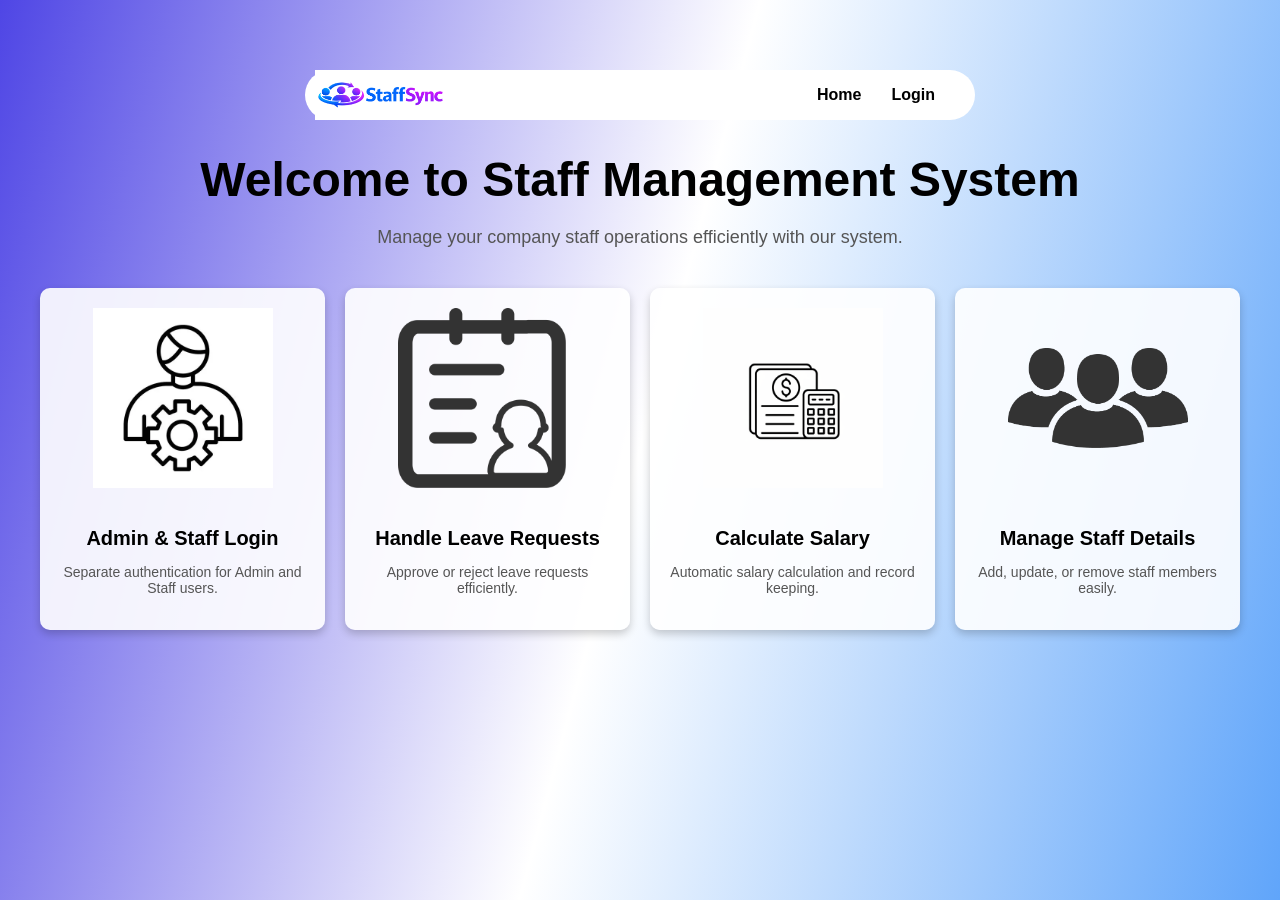
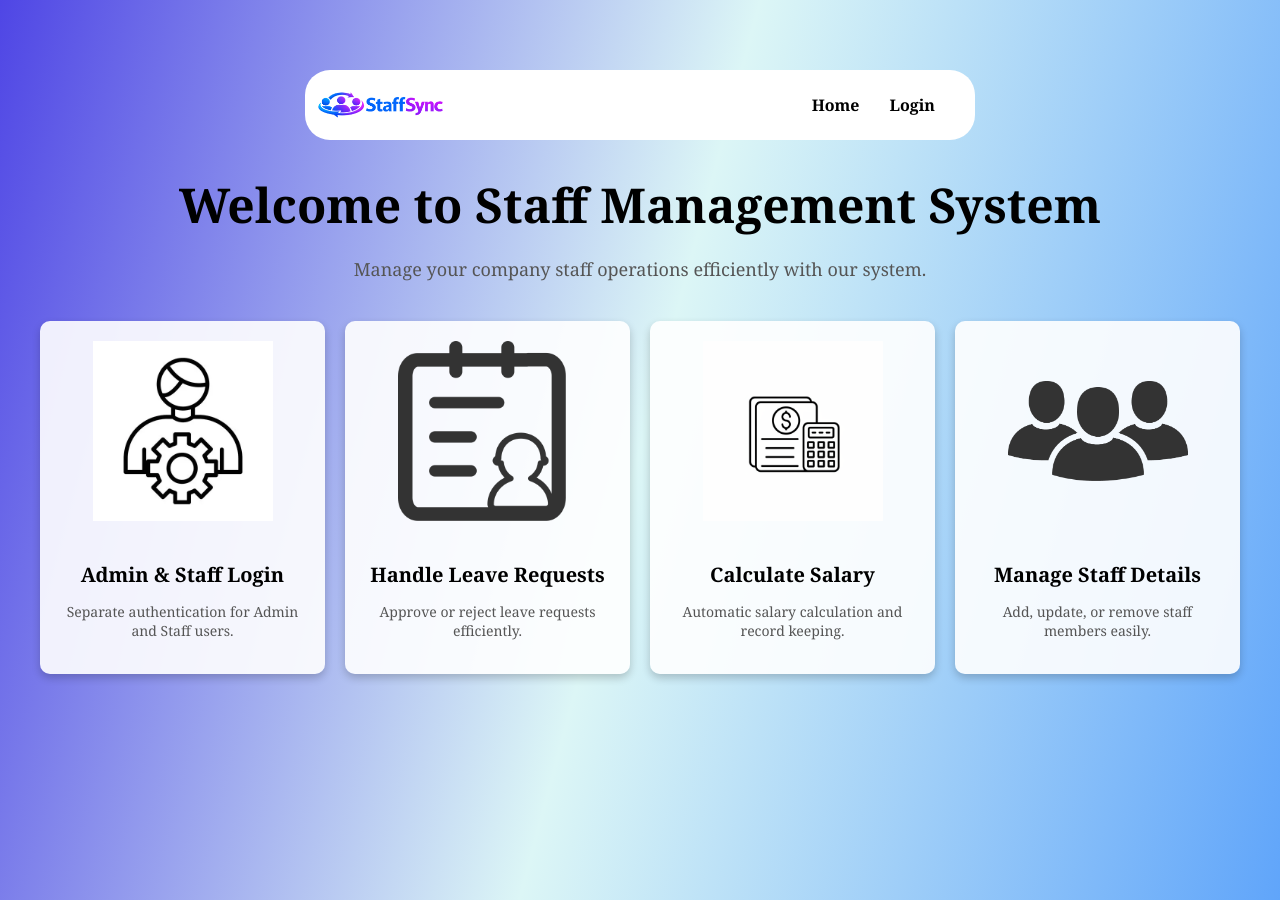
Before and after one commit to BuddhikaSadun/payroll-management, a React (Vite) app in the folder Frontend/: page / in a window 1280 px wide. Built offline with nearby package versions, Linux system fonts and the light colour scheme; the HTML template or start-up script is replaced by a standard one.

Commit message:
main app component changes

```diff
--- a/Frontend/src/App.jsx
+++ b/Frontend/src/App.jsx
@@ -1,5 +1,5 @@
 import Login from "./components/Login.jsx";
-import AdminProfile from "./components/Admin/AdminProfile/AdminProfile.jsx";
+import AdminProfile from "./components/Admin/Dashboard/AdminProfile.jsx";
 import Salary from "./components/Admin/Salary/AdminSalaryAll.jsx";
 import Leave from "./components/Admin/Leave/AdminLeave.jsx";
 
--- a/Frontend/src/index.css
+++ b/Frontend/src/index.css
@@ -1,6 +1,11 @@
-html, body {
-    margin: 0;
-    padding: 0;
-    width: 100%;
-    height: 100%;
-  }
+html,
+body {
+  margin: 0;
+  padding: 0;
+  width: 100%;
+  height: 100%;
+  background-color: rgb(220, 246, 246);
+}
+* {
+  font-family: Georgia, "Times New Roman", Times, serif;
+}
```
